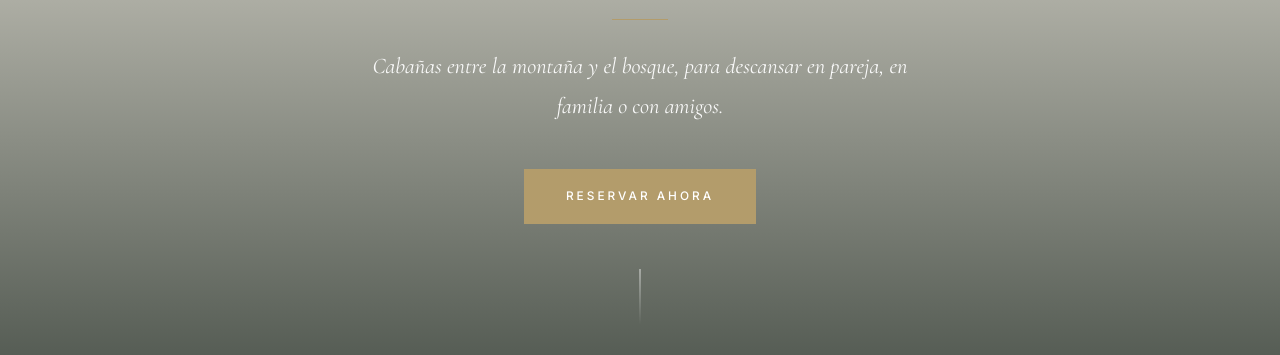
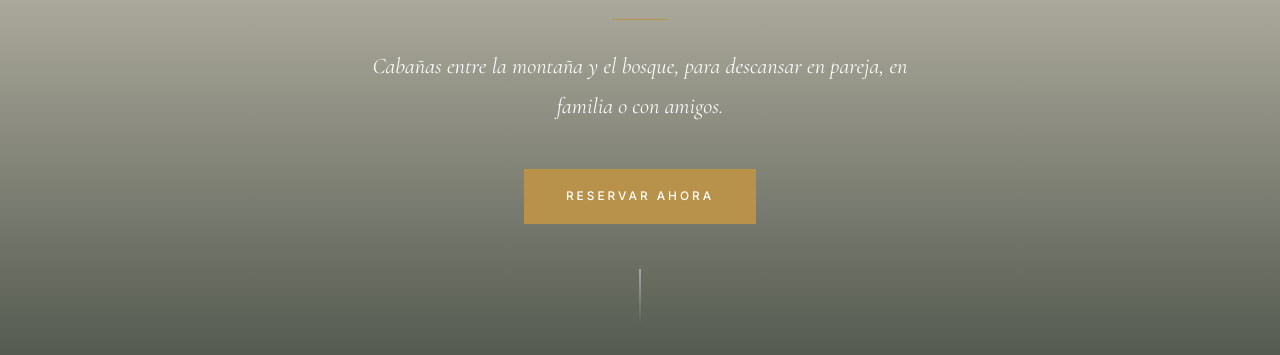
Before and after one commit to kacn1z-del/cabinas-nelary, a plain HTML site: page index.html in a window 1280 px wide. Shown: the part 445-800 px from the top of the page. Drawn offline with nearby package versions, Linux system fonts and the light colour scheme.

Commit message:
Update color variables and styles in index.html

```diff
--- a/index.html
+++ b/index.html
@@ -11,16 +11,16 @@
   <link href="https://fonts.googleapis.com/css2?family=Cormorant+Garamond:ital,wght@0,400;0,500;0,600;1,400;1,500&family=Inter:wght@300;400;500&display=swap" rel="stylesheet">
   <style>
     :root {
-      --verde: #2F4A3A;
-      --verde-profundo: #1F3228;
-      --verde-claro: #4E6B58;
-      --crema: #F7F2E7;
-      --crema-suave: #FBF8F1;
-      --crema-oscuro: #E6DCC7;
-      --dorado: #B39C6B;
-      --dorado-oscuro: #8F7A4E;
-      --texto: #2B2B2B;
-      --gris: #7A7568;
+      --verde: #22412F;
+      --verde-profundo: #15271D;
+      --verde-claro: #3B6A4D;
+      --crema: #F3EBD9;
+      --crema-suave: #F9F4E8;
+      --crema-oscuro: #E0D1B0;
+      --dorado: #B8924A;
+      --dorado-oscuro: #8A6A30;
+      --texto: #1E1E1E;
+      --gris: #6B6558;
       --blanco: #FFFFFF;
       --serif: "Cormorant Garamond", Georgia, "Times New Roman", serif;
       --sans: "Inter", "Segoe UI", Roboto, sans-serif;
@@ -154,9 +154,9 @@
     }
 
     header.scrolled {
-      background: rgba(247, 242, 231, 0.96);
+      background: rgba(243, 235, 217, 0.96);
       color: var(--verde);
-      box-shadow: 0 1px 0 rgba(179, 156, 107, 0.25);
+      box-shadow: 0 1px 0 rgba(184, 146, 74, 0.35);
       backdrop-filter: blur(6px);
     }
 
@@ -627,7 +627,7 @@
     .reserva-box {
       background: var(--blanco);
       padding: 56px 52px;
-      box-shadow: 0 30px 60px -30px rgba(47, 74, 58, 0.25);
+      box-shadow: 0 30px 60px -30px rgba(34, 65, 47, 0.3);
     }
 
     form { display: grid; gap: 30px; }
@@ -731,7 +731,7 @@
     /* ---------- FOOTER ---------- */
     footer {
       background: var(--verde-profundo);
-      color: rgba(247, 242, 231, 0.8);
+      color: rgba(243, 235, 217, 0.85);
       text-align: center;
       padding: 80px 20px 50px;
     }
```
